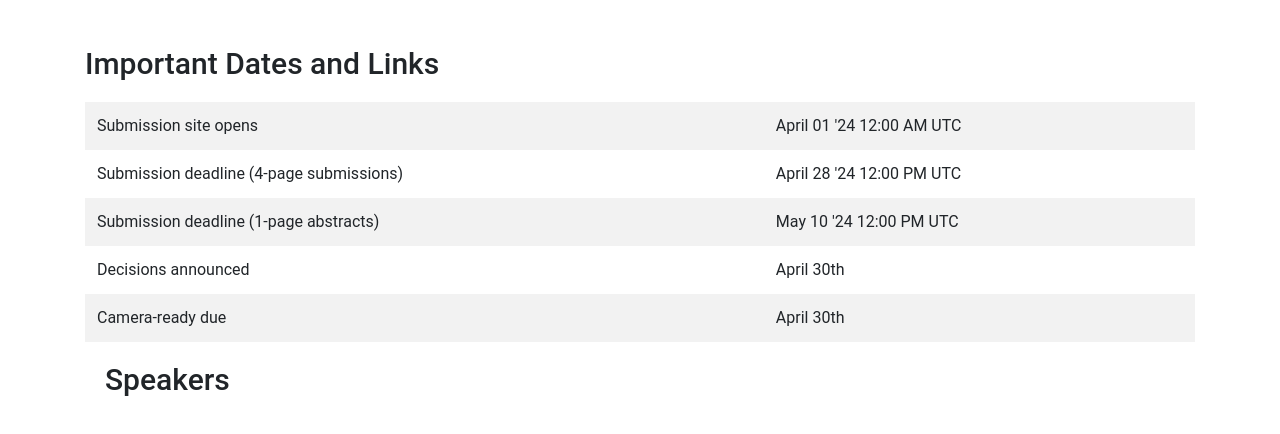
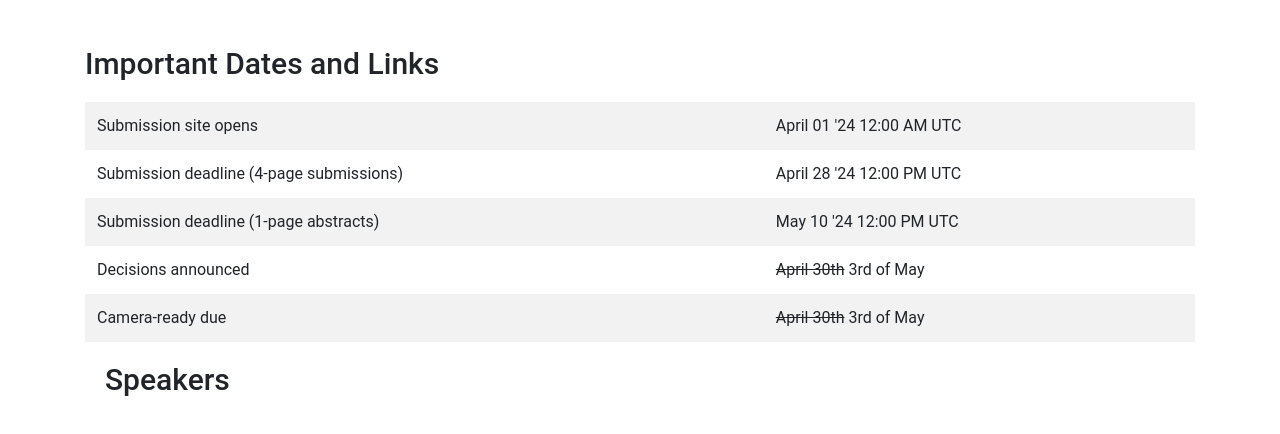
Before and after one commit to corrworkshop/corrworkshop.github.io, a Jekyll site: the page built from index.html, in a window 1280 px wide and 900 px high, scrolled down 1355 px, cut to the strip 0-434 px from the top of the window. Built offline with Jekyll 4.4.1, drawn with Linux system fonts in a browser that asks for light colours; nearby versions of some CDN libraries.

Commit message:
Update deadline

```diff
--- a/index.html
+++ b/index.html
@@ -59,11 +59,11 @@ layout: coverpage
     </tr>
     <tr>
       <td>Decisions announced</td>
-      <td>April 30th</td>
+      <td><s>April 30th</s> 3rd of May</td>
     </tr>
     <tr>
       <td>Camera-ready due</td>
-      <td>April 30th</td>
+      <td><s>April 30th</s> 3rd of May</td>
     </tr>
     </tbody>
     </table>
--- a/submit.html
+++ b/submit.html
@@ -60,11 +60,11 @@ layout: default
     </tr>
     <tr>
       <td>Decisions announced</td>
-      <td>April 30th</td>
+      <td><s>April 30th</s> 3rd of May</td>
     </tr>
     <tr>
       <td>Camera-ready due</td>
-      <td>April 30th</td>
+      <td><s>April 30th</s> 3rd of May</td>
     </tr>
     </tbody>
     </table>
```
